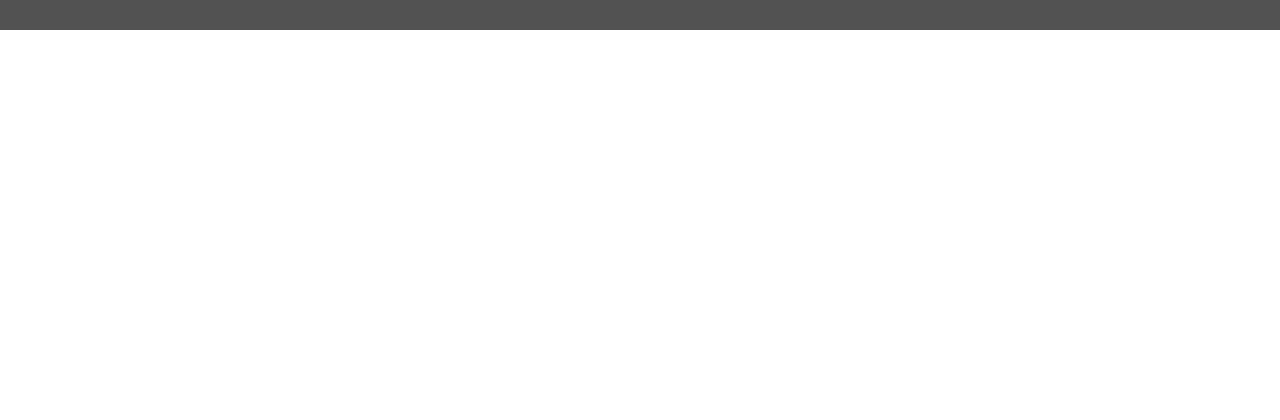
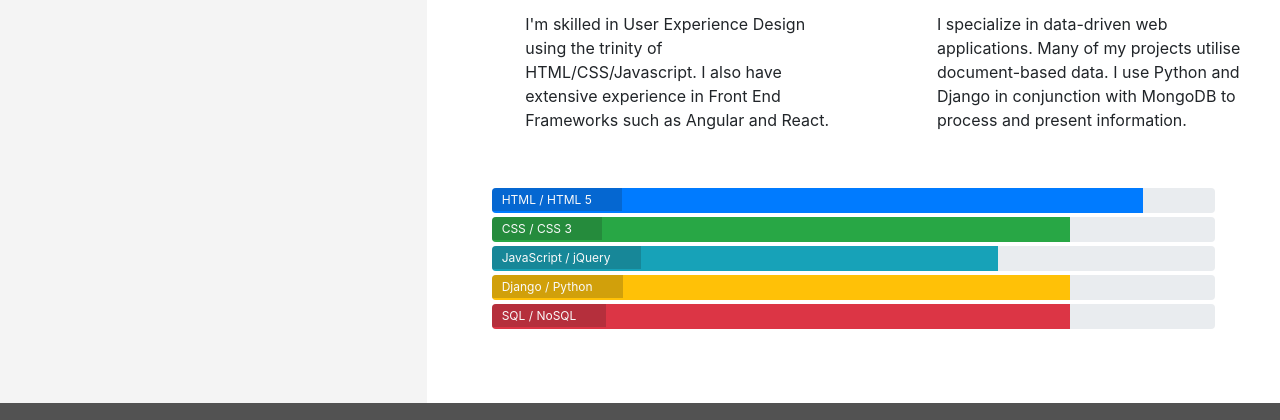
Before and after one commit to Libbu/love-rosie-project, a plain HTML site: page resume.html in a window 1280 px wide. Shown: the part 499-919 px from the top of the page. Before the commit the page ends 800 px from the top, so only its background shows below. Drawn offline with nearby package versions, Linux system fonts and the light colour scheme.

Commit message:
added content to resume page and styled

```diff
--- a/assets/css/style.css
+++ b/assets/css/style.css
@@ -258,3 +258,24 @@
     position: relative;
     width: 60%;
 }
+
+/*---------Skills*/
+
+.progress {
+    position:relative;
+    height: 25px;
+    margin-bottom: 4px;
+}
+
+.progress-type {
+    position: absolute;
+    left: 0px;
+    font-weight:400;
+    padding: 3px 30px 2px 10px;
+    color: #fafafa;
+    background-color: rgba(25,25,25,0.2);
+}
+
+.progress-section {
+    margin: 40px 20px;
+}
--- a/resume.html
+++ b/resume.html
@@ -52,10 +52,108 @@
             </div>
         </div>
     </header>
+    <section class="container-fluid">
+        <div class="row">
+            <div class="col-md-4 bg-color-personal-info section-column">
+                <div class="row">
+                    <div class="col-12">
+                        <h3 class="section-heading uppercase">
+                            Work History
+                        </h3>
+                    </div>
+                </div>
 
-    <section>
+            </div>
+            <div class="col-md-8 bg-color-three-reasons section-column">
+                <div class="row">
+                    <div class="col">
+                        <h3 class="section-heading uppercase">My Skills</h3>
+                    </div>
+                </div>
+                <div class="row">
+                    <div class="col-10 offset-1 offset-sm-0 col-sm-4 col-md-6">
+                        <div class="row">
+                            <div class="col-2">
+                                <i class="three-reasons-icon fa fa-tv" aria-hidden="true"></i>
+
+                            </div>
+                            <div class="col-10">
+                                <h4 class="three-reasons-heading uppercase">Front End</h4>
+                                <p>
+                                    I'm skilled in User Experience Design using the trinity of HTML/CSS/Javascript. I
+                                    also have extensive experience in Front End Frameworks such as Angular and React.
+                                </p>
+
+                            </div>
+                        </div>
+                    </div>
+                    <div class="col-10 offset-1 offset-sm-0 col-sm-4 col-md-6">
+                        <div class="row">
+                            <div class="col-2">
+                                <i class="three-reasons-icon fa fa-gears" aria-hidden="true"></i>
+
+                            </div>
+                            <div class="col-10">
+                                <h4 class="three-reasons-heading uppercase">Back End</h4>
+                                <p>
+                                    I specialize in data-driven web applications. Many of my projects utilise
+                                    document-based data. I use Python and Django in conjunction with MongoDB to process
+                                    and present information.
+                                </p>
+
+                            </div>
+                        </div>
+                    </div>
+
+
+                </div>
+                <div class="row progress-section">
+                    <div class="col">
+                        <div class="progress">
+                            <div class="progress-bar" role="progressbar" aria-valuenow="90" aria-valuemin="0"
+                                aria-valiemin="100" style="width:90%;">
+                                <span class="sr-only">90% complete</span>
+                            </div>
+                            <span class="progress-type">HTML / HTML 5</span>
+                        </div>
+                        <div class="progress">
+                            <div class="progress-bar bg-success" role="progressbar" aria-valuenow="80" aria-valuemin="0"
+                                aria-valiemin="100" style="width:80%;">
+                                <span class="sr-only">80% complete</span>
+                            </div>
+                            <span class="progress-type">CSS / CSS 3</span>
+                        </div>
+                        <div class="progress">
+                            <div class="progress-bar bg-info" role="progressbar" aria-valuenow="70" aria-valuemin="0"
+                                aria-valiemin="100" style="width:70%;">
+                                <span class="sr-only">70% complete</span>
+                            </div>
+                            <span class="progress-type">JavaScript / jQuery</span>
+                        </div>
+                        <div class="progress">
+                            <div class="progress-bar bg-warning" role="progressbar" aria-valuenow="80" aria-valuemin="0"
+                                aria-valiemin="100" style="width:80%;">
+                                <span class="sr-only">80% complete</span>
+                            </div>
+                            <span class="progress-type">Django / Python</span>
+                        </div>
+                        <div class="progress">
+                            <div class="progress-bar bg-danger" role="progressbar" aria-valuenow="80" aria-valuemin="0"
+                                aria-valiemin="100" style="width:80%;">
+                                <span class="sr-only">80% complete</span>
+                            </div>
+                            <span class="progress-type">SQL / NoSQL</span>
+                        </div>
+                    </div>
+                </div>
+            </div>
+
+
+        </div>
 
     </section>
+
+
 
     <footer class="cotnainer-fluid">
         <div id="footer-details" class="row">
```
